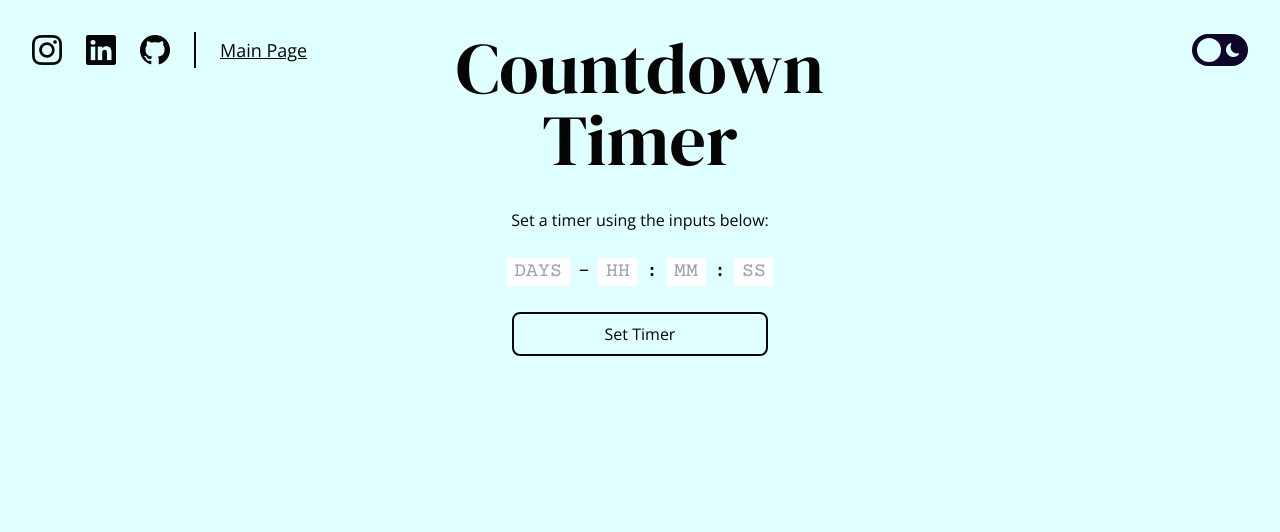
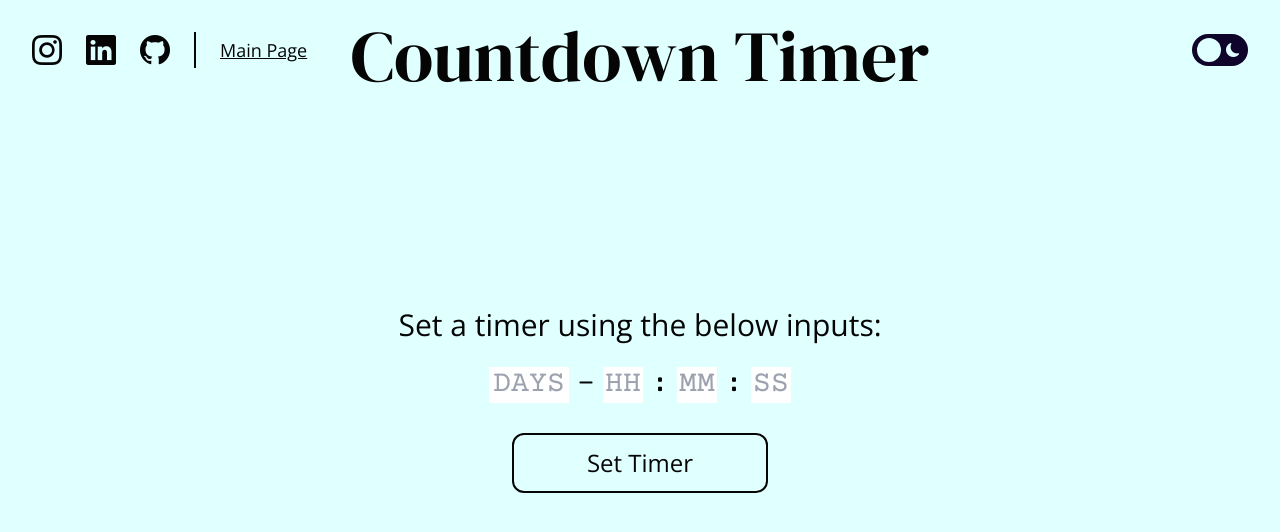
Before and after one commit to jacksanders02/portfolio-site, a Next.js app: page /countdown-timer in a window 1280 px wide. Shown: the top 532 px of the page. Built offline with nearby package versions, Linux system fonts and the light colour scheme.

Commit message:
💄 Improved look of countdown timer
Added fallback fonts, properly centered stuff, increased text size for readability, fixed countdown format (DD-HH:MM:SS)

```diff
--- a/src/app/countdown-timer/page.tsx
+++ b/src/app/countdown-timer/page.tsx
@@ -5,6 +5,7 @@ import PageTitle from "@/components/PageTitle";
 import { fontMono } from "@/app/fonts";
 import { usePathname, useRouter } from "next/navigation";
 import Countdown from "react-countdown";
+import CountdownRenderer from "@/components/CountdownRenderer";
 
 export default function CountdownTimer({
   searchParams
@@ -16,7 +17,8 @@ export default function CountdownTimer({
 
   async function setTimer() {
     let time_seconds = Math.floor((new Date()).getTime() / 1000)
-    if (isNaN(+(days + '.')) || isNaN(+(hours+'.')) || isNaN(+(minutes+'.')) || isNaN(+(seconds+'.'))) {
+
+    if (isNaN(+(days)) || isNaN(+(hours)) || isNaN(+(minutes)) || isNaN(+(seconds))) {
       setErrorMessage("Please ensure all entered values are numbers!");
     } else {
       // Taking advantage of JS weirdness again for converting strings to ints
@@ -37,25 +39,33 @@ export default function CountdownTimer({
 
   // JavaScript strangeness to convert string to number (stricter than parseInt)
   const time: number = +(searchParams.t);
+  const endDate: Date = new Date(0)
+
+  if (!isNaN(time)) {
+    // Time exists, so initialise variables showing user countdown info
+    endDate.setUTCSeconds(time)
+  }
 
   return (
     <main>
-      <PageContainer extraClasses={"items-center"}>
-        <PageTitle>Countdown Timer</PageTitle>
+      <PageContainer extraClasses={"items-center pt-0 pb-0"}>
+        <PageTitle extraClasses={'fixed pt-5'}>Countdown Timer</PageTitle>
         {isNaN(time) && (
-          <>
-            <p>Set a timer using the inputs below:</p>
+          <div className={`flex flex-col gap-6 items-center justify-center h-screen w-full`}>
+            <p className={'text-xl sm:text-2xl lg:text-3xl text-center'}>
+              Set a timer using the below inputs:
+            </p>
 
             {errorMessage !== null && (
               <p className={`text-red-700 font-bold text-center`}>{errorMessage}</p>
             )}
-            <div className={`${fontMono.className} text-xl flex flex-row gap-2 items-center h-8`}>
+            <div className={`${fontMono.className} text-xl sm:text-2xl lg:text-3xl flex flex-row gap-2 items-center`}>
               <input
                 type={"text"}
                 maxLength={4}
                 placeholder={"DAYS"}
                 onChange={(e) => setDays(e.target.value)}
-                className={"w-16 text-center"}
+                className={"w-20 text-center"}
               />
               -
               <input
@@ -85,19 +95,23 @@ export default function CountdownTimer({
 
             <button
               onClick={setTimer}
-              className={"hover-button dark:hover-button-dark w-64"}
+              className={"hover-button dark:hover-button-dark w-64 text-lg sm:text-xl lg:text-2xl mt-1.5"}
             >
               Set Timer
             </button>
-          </>
+          </div>
         )}
         {!isNaN(time) && (
-          <div className={`flex flex-col gap-6 items-center`}>
-            <Countdown
-              date={time*1000}
-              now={() => new Date().getTime()}
-              className={`${fontMono.className} text-5xl sm:text-8xl lg:text-9xl mt-32 mb-16`}
-            />
+          <div className={`flex flex-col gap-6 items-center justify-center h-screen w-full`}>
+            <div className={`flex flex-col items-center`}>
+              <Countdown
+                date={time*1000}
+                now={() => new Date().getTime()}
+                className={`${fontMono.className} text-5xl sm:text-8xl lg:text-9xl`}
+                renderer={CountdownRenderer}
+              />
+              <p className={`text-center`}>This timer will end at: {endDate.toString()}</p>
+            </div>
             <a href={'/countdown-timer'} className={'hover-button dark:hover-button-dark w-max'}>Set a new timer</a>
             <div className={'flex flex-col items-center'}>
               <p>Link to this timer:</p>
--- a/src/app/fonts.ts
+++ b/src/app/fonts.ts
@@ -8,14 +8,17 @@ import { NextFont } from "next/dist/compiled/@next/font";
 export const fontSerif: NextFont = DM_Serif_Display({
   subsets: ["latin"],
   weight: ["400"],
+  fallback: ["serif"]
 });
 
 export const fontSans: NextFont = Open_Sans({
   subsets: ["latin"],
   weight: ["400"],
+  fallback: ["sans-serif"]
 });
 
 export const fontMono: NextFont = Courier_Prime({
   subsets: ["latin"],
   weight: ["400"],
+  fallback: ["mono"]
 });
--- /dev/null
+++ b/src/components/CountdownRenderer.tsx
@@ -0,0 +1,23 @@
+import React from "react";
+import { CountdownRenderProps } from "react-countdown";
+
+/**
+ * A responsive parallax for the hero section.
+ * On smaller heights, the list of projects sometimes catches up to the website title, so the best solution is to start
+ * with the parallax being faster, and then slow it down as the screen size increases
+ * @param children {React.JSX.Element[]} The elements that should go inside the Parallax
+ * @constructor
+ */
+export default function CountdownRenderer(props: CountdownRenderProps): React.ReactElement {
+  return (
+    <div className={`flex flex-row items-center ${props.props.className}`}>
+      <span>{props.formatted.days}</span>
+      <span className={`mb-2 md:mb-3 lg:mb-5`}>-</span>
+      <span>{props.formatted.hours}</span>
+      <span className={`mb-2 md:mb-3 lg:mb-5`}>:</span>
+      <span>{props.formatted.minutes}</span>
+      <span className={`mb-2 md:mb-3 lg:mb-5`}>:</span>
+      <span>{props.formatted.seconds}</span>
+    </div>
+  );
+}
```
